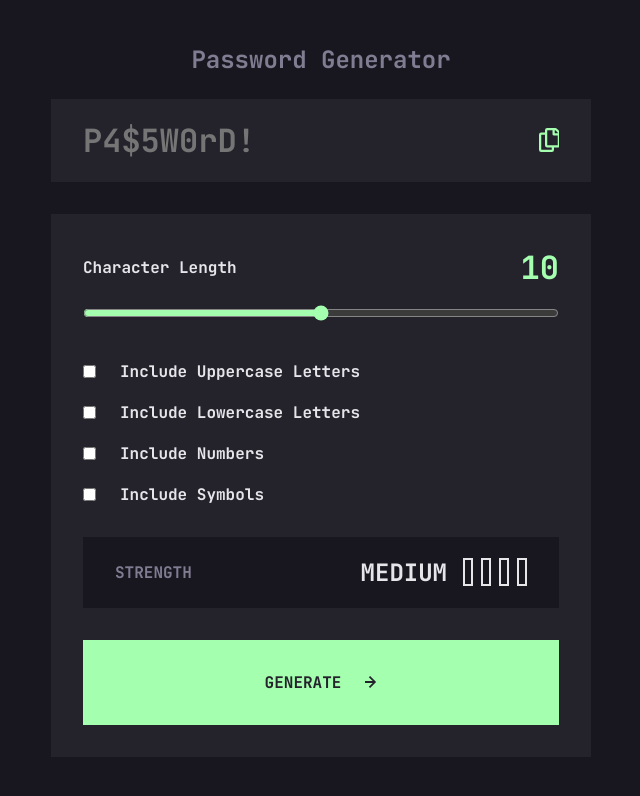
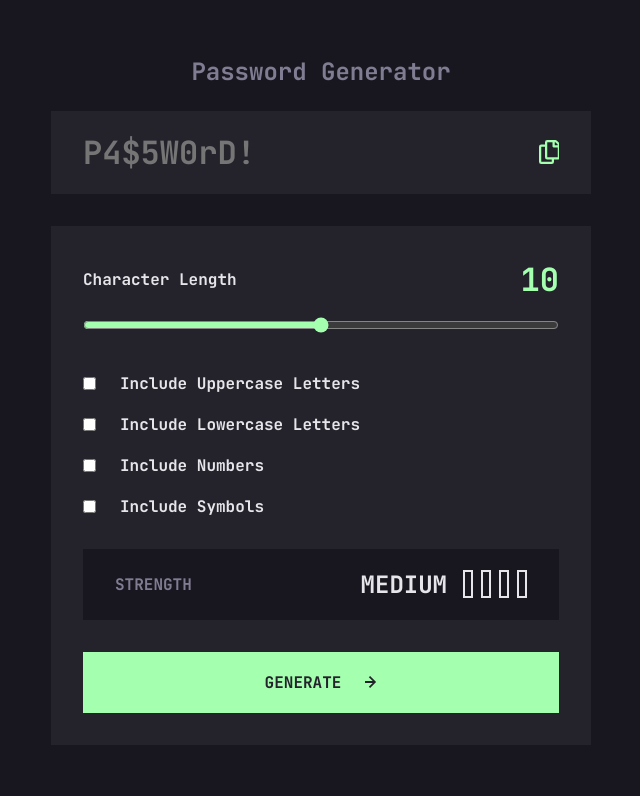
Before and after one commit to geraldventadour/password-generator-app, a Vue app: page / in a window 1280 px wide. Shown: the top 796 px of the page, without its empty margins (319-959 px from the left). Built offline with nearby package versions, Linux system fonts and the light colour scheme.

Commit message:
fix button padding

```diff
--- a/src/components/ThePasswordGenerator.vue
+++ b/src/components/ThePasswordGenerator.vue
@@ -42,6 +42,7 @@ button {
   --horizontal-alignment: center;
   --color: var(--color-dark-grey);
   --column-gap: 1.5rem;
+  --padding: 1.25rem;
   cursor: pointer;
 }
 
```
